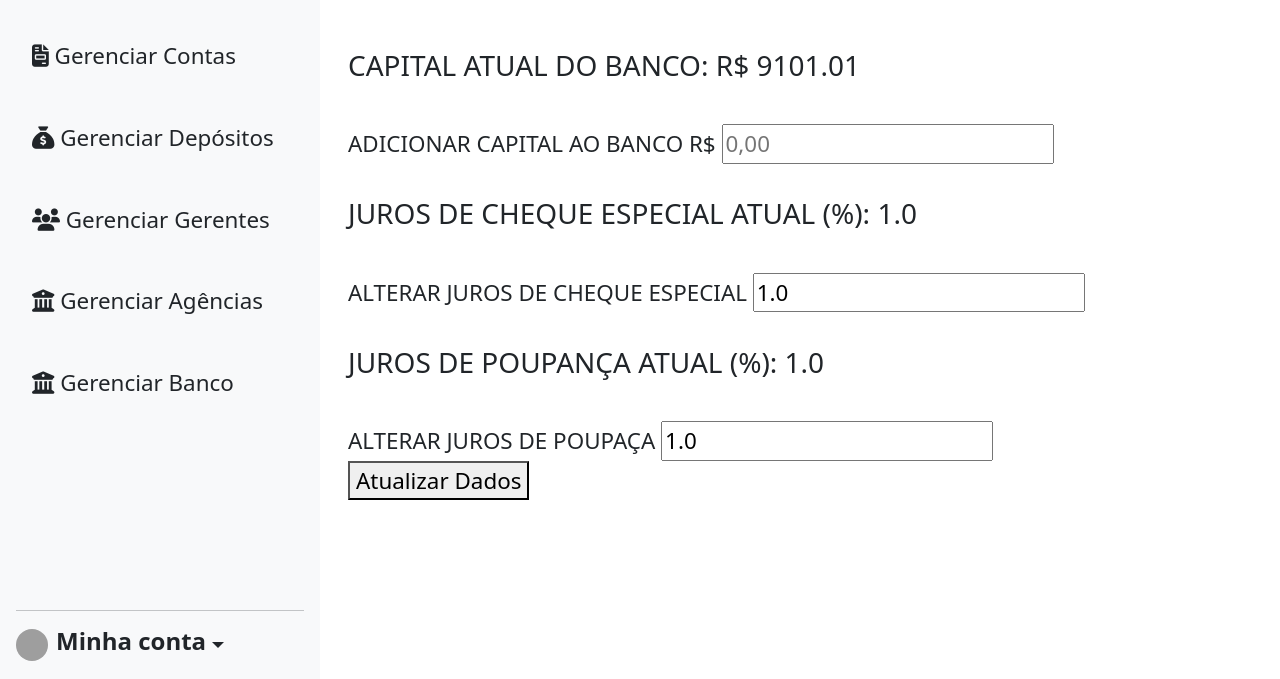
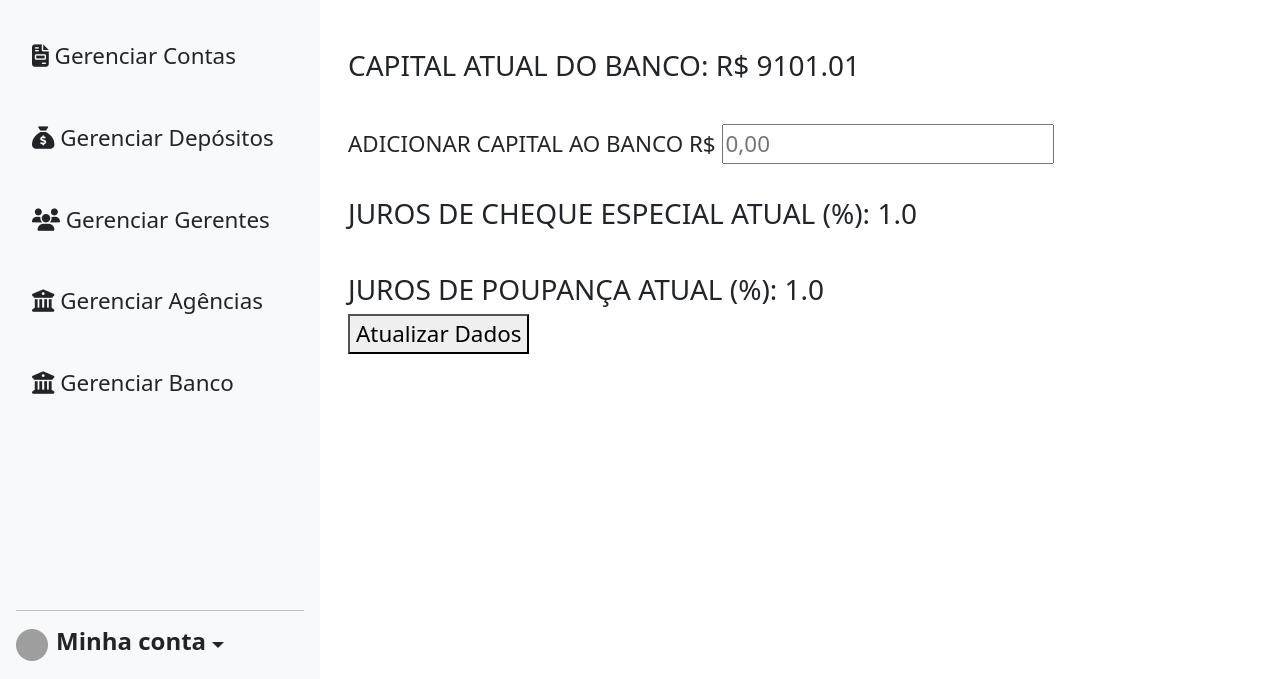
Before and after one commit to Octoplus-Group/OctoplusBank, a Flask app: page /gerenciar_banco in a window 1280 px wide. Shown: the part 127-806 px from the top of the page. Run offline with Flask 2, Linux system fonts and the light colour scheme; data comes from the database, SQL or seed files in the repository; some libraries are stand-ins or nearby versions; some web fonts are replaced; grey boxes are pictures that could not be loaded.

Commit message:
Alterar Juros e Cheque especial removido

```diff
--- a/src/controllers/controller.py
+++ b/src/controllers/controller.py
@@ -1019,9 +1019,6 @@ class DemitirGerenteAgencia(MethodView):
 class AlterarCapitalJurosController(MethodView):
     def post(self):
         capitalAdicional = float(request.form['capital'])
-        jurosPP = request.form['jurospp']
-        jurosCE = request.form['jurosce']
-
 
         with mysql.cursor() as cur:
             cur.execute("SELECT * FROM banco WHERE ID_BANCO=%s ",(1))
@@ -1029,7 +1026,7 @@ class AlterarCapitalJurosController(MethodView):
             print('tipocapital',type(capitalAdicional))
             print('tipobanco',type(banco[2]))
             capitalNovo= banco[2]+capitalAdicional
-            cur.execute("UPDATE banco SET CAPITAL_TOTAL=%s, JUROS_POUPANCA=%s, JUROS_CQ=%s WHERE ID_BANCO = %s",(capitalNovo,jurosPP,jurosCE,1))
+            cur.execute("UPDATE banco SET CAPITAL_TOTAL=%s WHERE ID_BANCO = %s",(capitalNovo, 1))
             cur.connection.commit()
             cur.execute("SELECT * FROM banco WHERE ID_BANCO=%s ",(1))
             banco = cur.fetchone()
--- a/src/templates/public/gerenciar_banco.html
+++ b/src/templates/public/gerenciar_banco.html
@@ -31,16 +31,12 @@ Octoplus Bank | Gerenciar Agências
                 <br>
                 <div class="parte-1">
                     <h3 class="gerenciar-banco">JUROS DE CHEQUE ESPECIAL ATUAL (%): <span class="info"> {{banco.4}} </span></h3>
-                    <br>
-                    <label for="jurosce">ALTERAR JUROS DE CHEQUE ESPECIAL</label>
-                    <input type="text" inputmode="numeric" name="jurosce" id="jurosce" value="{{banco.4}}" required min="0" max="1000000"  step=".02">
+
                 </div>
                 <br>
                 <div class="parte-1">
                     <h3 class="gerenciar-banco">JUROS DE POUPANÇA ATUAL (%): <span class="info"> {{banco.3}} </span></h3>
-                    <br>
-                    <label for="jurospp">ALTERAR JUROS DE POUPAÇA</label>
-                    <input type="text" inputmode="numeric" name="jurospp"  id="jurospp" value="{{banco.3}}" required min="0" max="1000000"  step=".01">
+
                 </div>
 
            <button type="submit" id="solicitar">Atualizar Dados</button>
```
